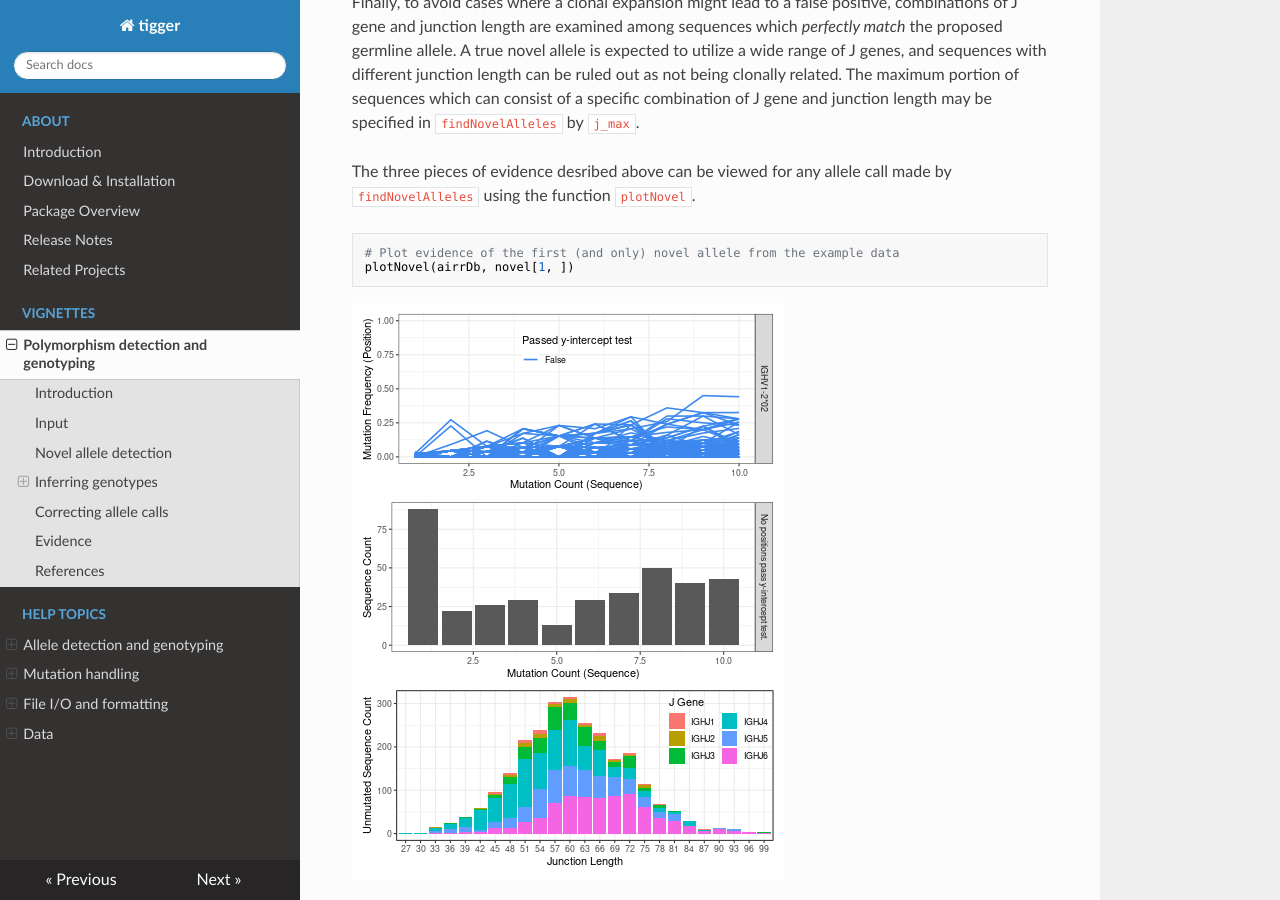
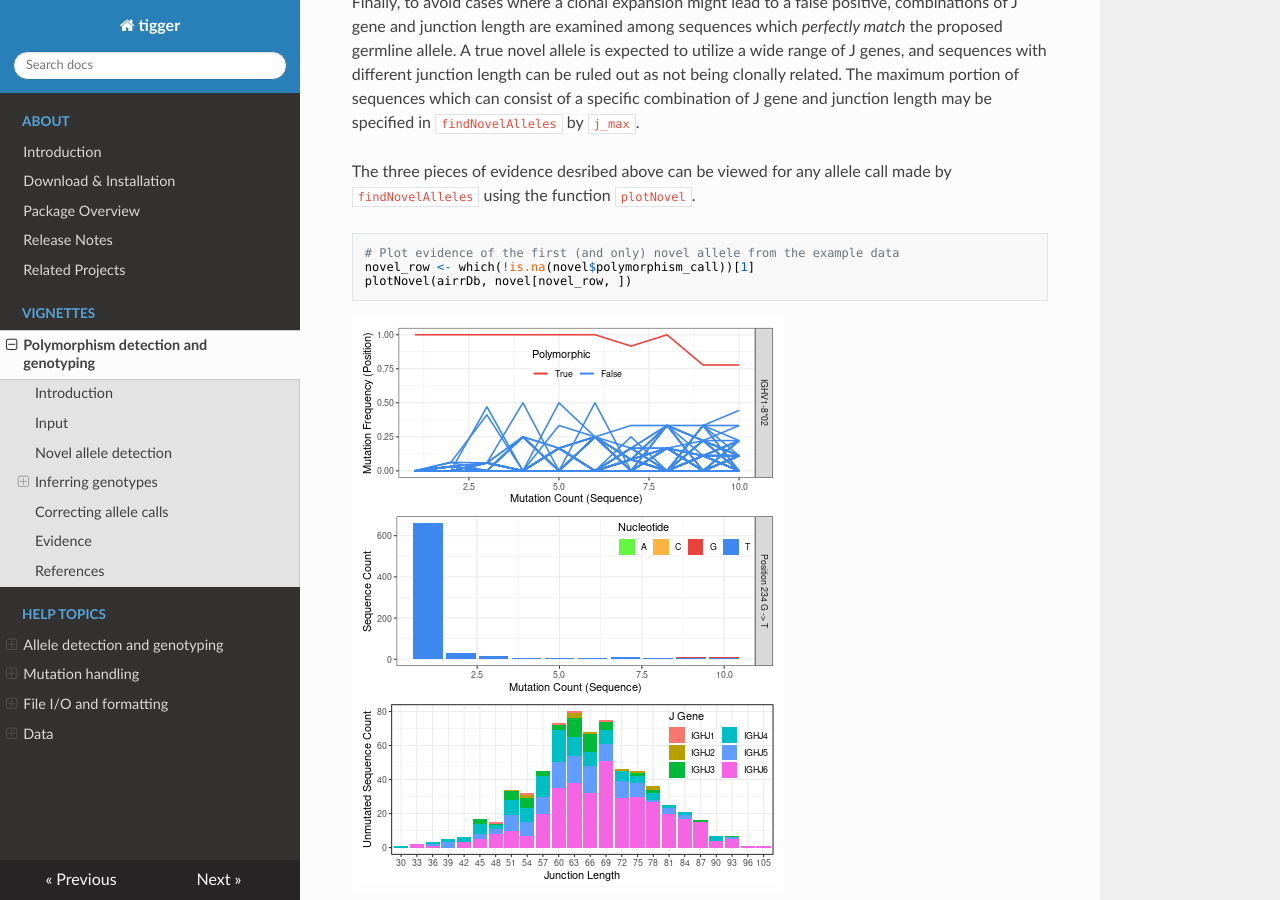
Before and after one commit to immcantation/tigger, an MkDocs documentation site: the page built from docs/vignettes/Tigger-Vignette.md, in a window 1280 px wide and 900 px high, scrolled down 2292 px. Built offline with MkDocs 1.6.1, drawn with Linux system fonts in a browser that asks for light colours; nearby versions of some CDN libraries; old or Windows-style settings are respelled for this version of MkDocs.

Commit message:
Fixed vignette. After change in order of rows, update select right novel row

````diff
--- a/docs/vignettes/Tigger-Vignette.md
+++ b/docs/vignettes/Tigger-Vignette.md
@@ -119,10 +119,12 @@ made by `findNovelAlleles` using the function `plotNovel`.
 
 ```r
 # Plot evidence of the first (and only) novel allele from the example data
-plotNovel(airrDb, novel[1, ])
+novel_row <- which(!is.na(novel$polymorphism_call))[1]
+plotNovel(airrDb, novel[novel_row, ])
 ```
 
 ![plot of chunk Tigger-Vignette-4](figure/Tigger-Vignette-4-1.png)
+
 
 ## Inferring genotypes
 
````
Also changed, not shown: docs/vignettes/figure/Tigger-Vignette-4-1.png, 2 other files.
